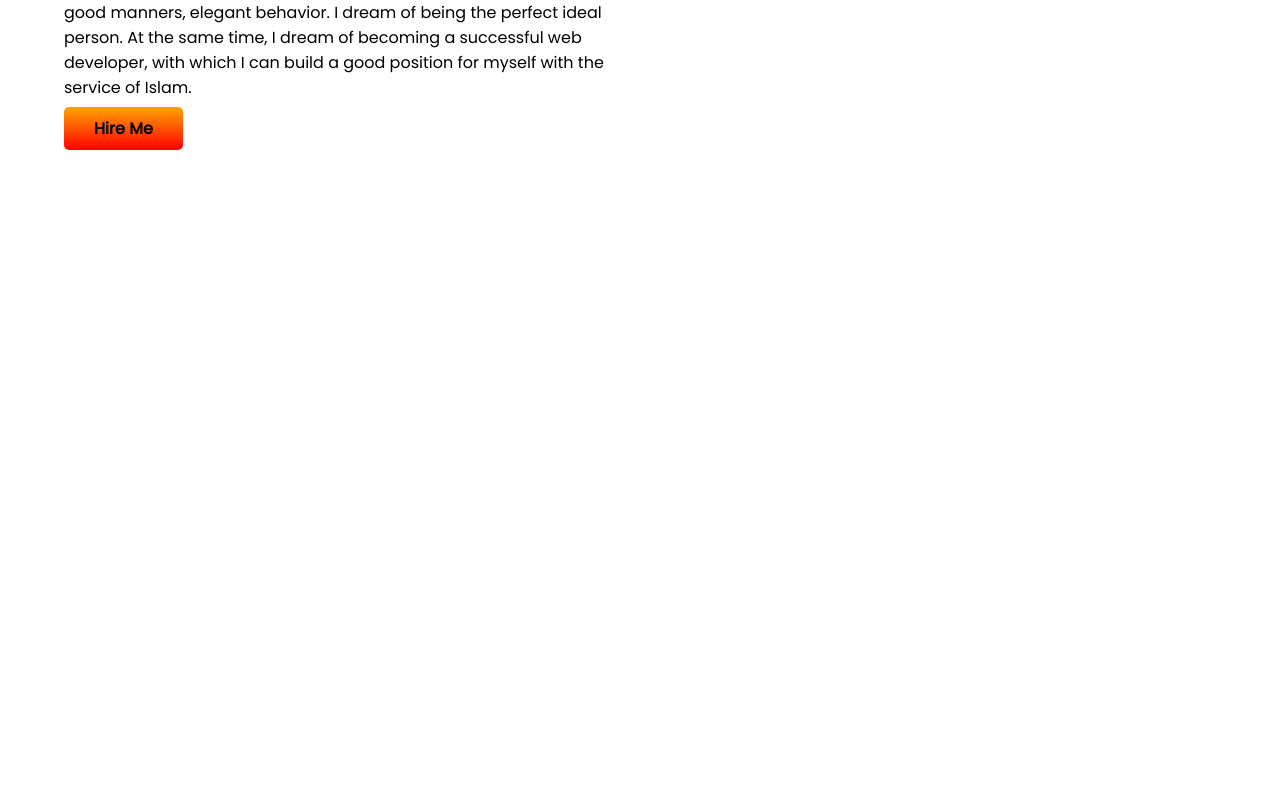
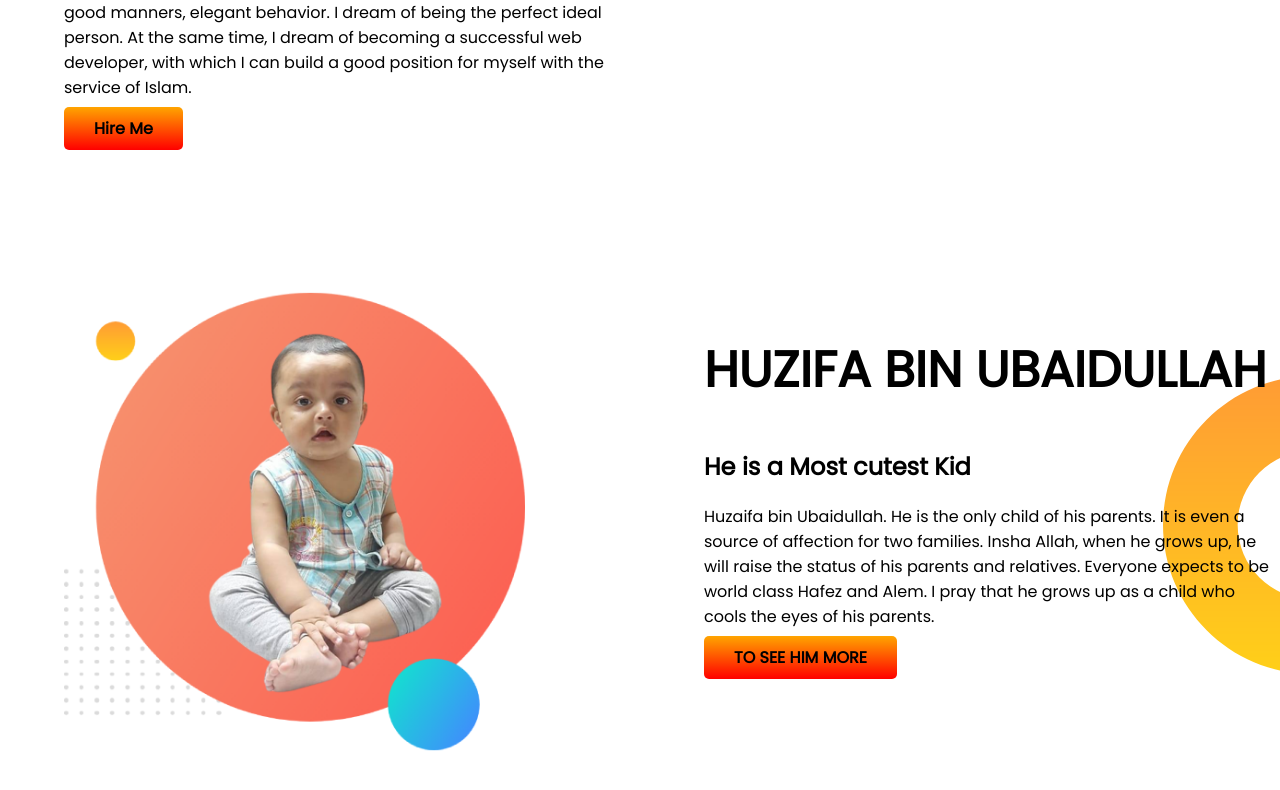
Before and after one commit to mashrafhasan/developer-portfolio, a plain HTML site: page index.html in a window 1280 px wide. Shown: the part 522-1312 px from the top of the page. Before the commit the page ends 800 px from the top, so only its background shows below. Drawn offline with Linux system fonts and the light colour scheme.

Commit message:
dream-big

```diff
--- a/index.html
+++ b/index.html
@@ -32,6 +32,21 @@
         </div>
         <div class="half-width"><img src="my-bg.png" alt=""></div>
     </section>
+    <section class="Dream-BIG">
+        <div class="half-width">
+            <img src="huzaifa-bg.png" alt="">
+        </div>
+        <div class="half-width">
+            <h1>HUZIFA BIN UBAIDULLAH</h1>
+            <h2>He is a Most cutest Kid</h2>
+            <p>Huzaifa bin Ubaidullah. He is the only child of his parents. It is even a source of affection for two
+                families. Insha Allah, when he grows up, he will raise the status of his parents and relatives. Everyone
+                expects to be world class Hafez and Alem. I pray that he grows up as a child who cools the eyes of his
+                parents.</p>
+            <a class="link-button" target="_blank" href="https://www.facebook.com/mashraf.hasan.37">TO SEE HIM MORE</a>
+        </div>
+
+    </section>
 
 </body>
 
--- a/style.css
+++ b/style.css
@@ -13,6 +13,7 @@ h1 {
 
 section {
     display: flex;
+    margin-bottom: 150px;
 }
 
 .half-width {
@@ -38,3 +39,9 @@ section {
     background-repeat: no-repeat;
 
 }
+
+.Dream-BIG {
+    background-image: url(images/dream-bg.png);
+    background-repeat: no-repeat;
+    background-position: right;
+}
```
